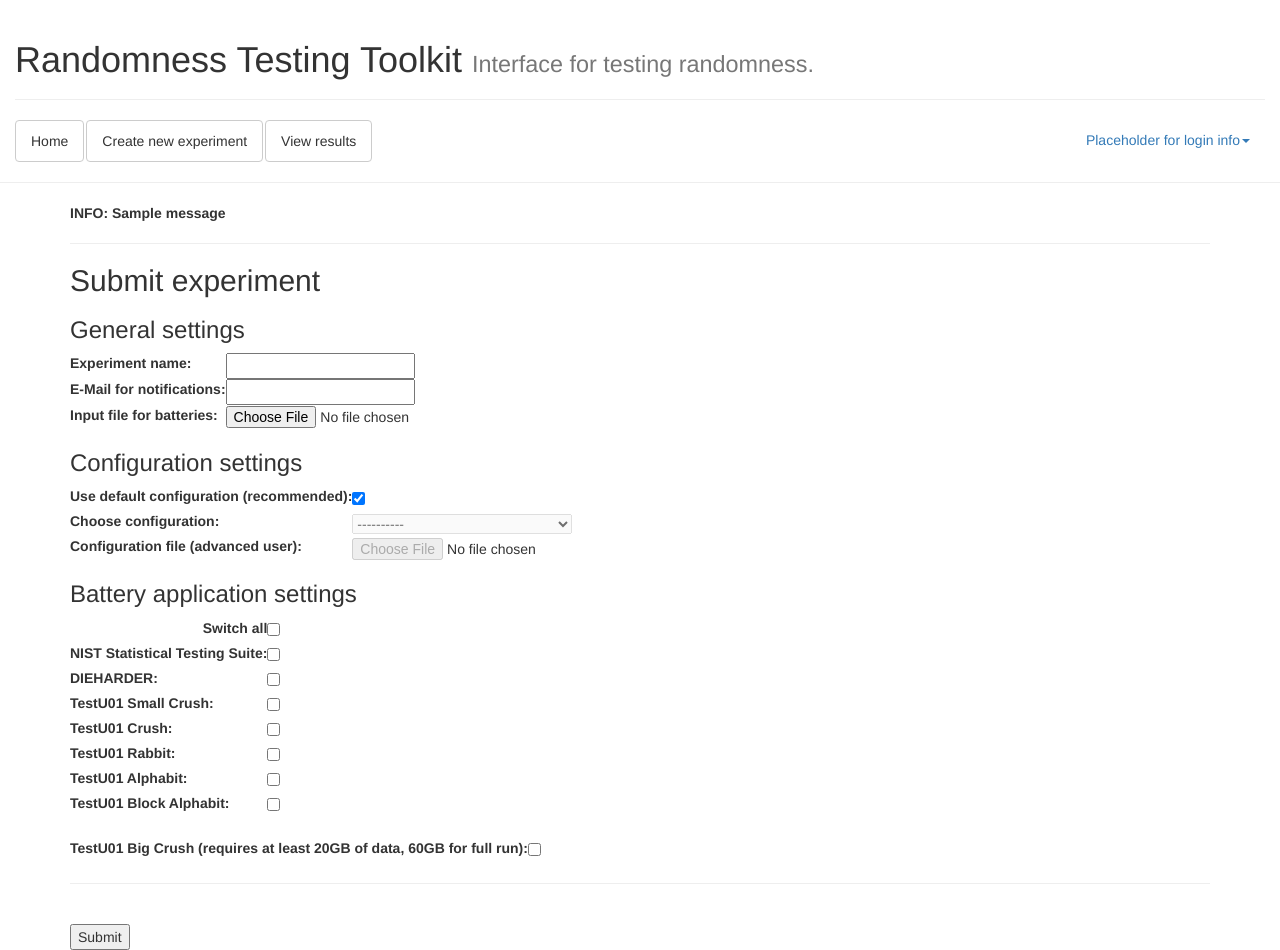
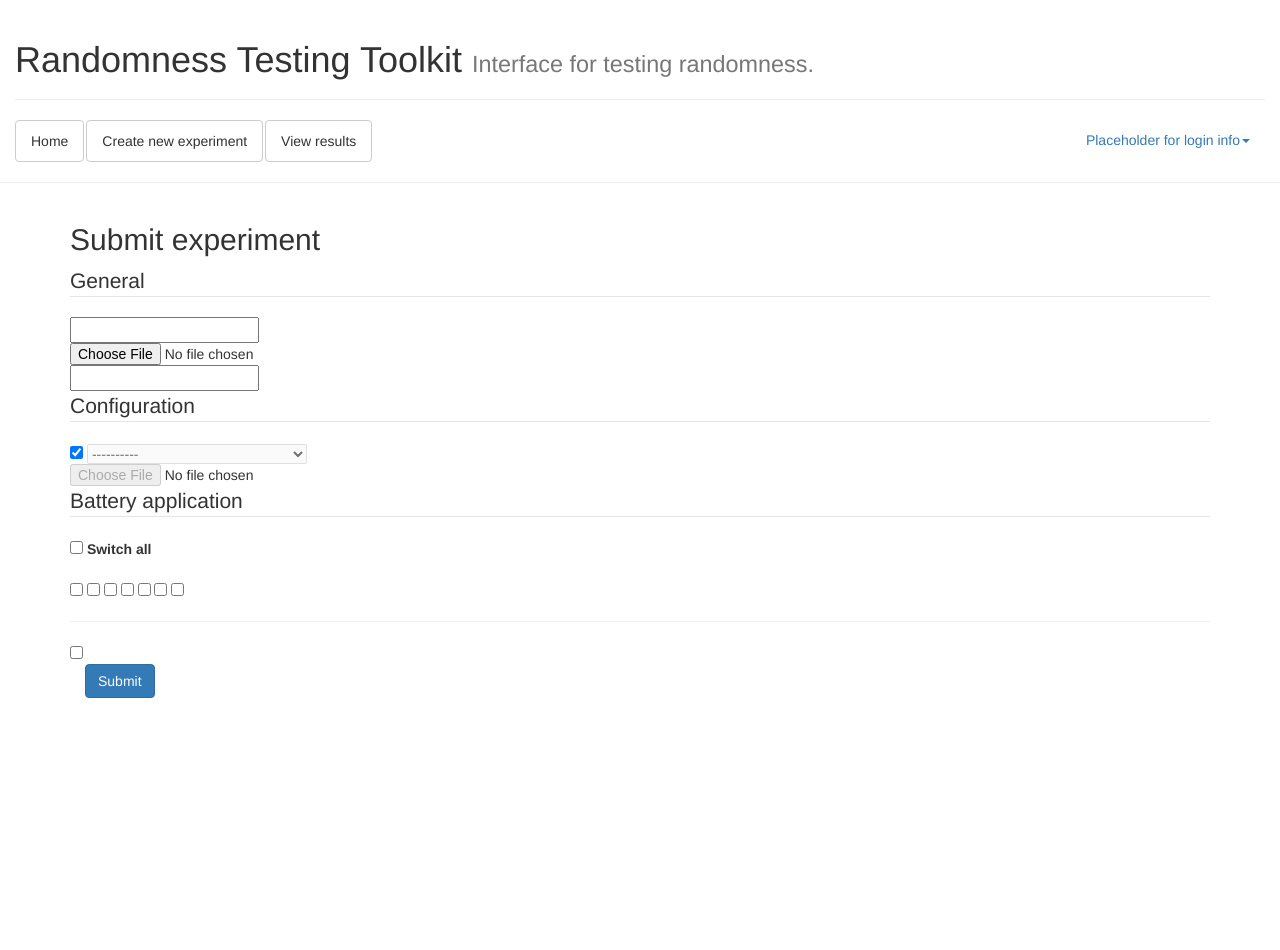
Before and after one commit to crocs-muni/RTTWebInterface, a Django app: page /SubmitExperiment/000/ in a window 1280 px wide. After the commit the page ends 698 px from the top, so only its background shows below. Run offline with Django 3.2, Linux system fonts and the light colour scheme; tables that the repository leaves empty hold one stand-in row (values such as "Sample post"); one stand-in notice (Sample message) is shown; parts of the project's set-up code (start-up, migrations or seed data) failed here and were passed over; some libraries are stand-ins or nearby versions.

Commit message:
Perfected SubmitExperiment form Full with checks, warnings, errors and successes... And it is not a total mess either. Needs django-bootstrap-form installed

```diff
--- a/RTTWebInterface/settings.py
+++ b/RTTWebInterface/settings.py
@@ -35,6 +35,7 @@ ALLOWED_HOSTS = []
 INSTALLED_APPS = [
     'ViewResults.apps.ViewresultsConfig',
     'SubmitExperiment.apps.SubmitexperimentConfig',
+    'bootstrapform',
     'django.contrib.admin',
     'django.contrib.auth',
     'django.contrib.contenttypes',
--- a/SubmitExperiment/forms.py
+++ b/SubmitExperiment/forms.py
@@ -53,14 +53,26 @@ class ExperimentForm(forms.Form):
         tu_ab = cleaned_data.get("batt_tu_ab")
         tu_bab = cleaned_data.get("batt_tu_bab")
 
-        if not default_cfg and choose_cfg is None and own_cfg is None:
-            raise forms.ValidationError("You must either use default configuration or choose prepared "
-                                        "configuration or provide own configuration file.",
-                                        code='invalid')
+        errors = []
 
-        if not sts and not die and not tu_sc and not tu_c and \
-                not tu_bc and not tu_rab and not tu_ab and not tu_bab:
-            raise forms.ValidationError("No batteries were set for execution.",
-                                        code='invalid')
+        cfg_settings_sum = 0
+        if default_cfg:
+            cfg_settings_sum += 1
+        if choose_cfg is not None:
+            cfg_settings_sum += 1
+        if own_cfg is not None:
+            cfg_settings_sum += 1
+
+        if cfg_settings_sum == 0:
+            errors.append("You must specify configuration of the experiment.")
+
+        if cfg_settings_sum > 1:
+            errors.append("You specified multiple configurations of the experiment.")
+
+        if not (sts or die or tu_sc or tu_c or tu_bc or tu_rab or tu_ab or tu_bab):
+            errors.append("No battery was set for execution.")
+
+        if len(errors) > 0:
+            raise forms.ValidationError(errors)
 
         return cleaned_data
--- a/SubmitExperiment/templates/SubmitExperiment/index.html
+++ b/SubmitExperiment/templates/SubmitExperiment/index.html
@@ -2,118 +2,87 @@
 
 {% block content %}
 
-{% if errors %}
-    {% for e in errors %}
-        <b>ERROR: {{ e }}</b><br/>
+    {% if messages.warnings %}
+        <div class="alert alert-warning">
+            {% for m in messages.warnings %}
+                <strong>Warning: </strong>{{ m }}<br/>
             {% endfor %}
-    <hr />
+        </div>
     {% endif %}
 
-{% if messages %}
-    {% for m in messages %}
-        <b>INFO: {{ m }}</b><br/>
+    {% if messages.errors %}
+        <div class="alert alert-danger">
+            {% for m in messages.errors %}
+                <strong>Error: </strong>{{ m }}<br/>
             {% endfor %}
-    <hr />
+        </div>
+    {% endif %}
+
+    {% if messages.info %}
+        <div class="alert alert-info">
+            {% for m in messages.info %}
+                <strong>Info: </strong>{{ m }}<br/>
+            {% endfor %}
+        </div>
+    {% endif%}
+
+    {% if messages.success %}
+        <div class="alert alert-success">
+            {% for m in messages.success %}
+                <strong>Success: </strong>{{ m }}<br/>
+            {% endfor %}
+        </div>
     {% endif %}
 
     <h2>{% block title %}Submit experiment{% endblock %}</h2>
 
+    {% load bootstrap %}
     <form method="post" enctype="multipart/form-data" action="{% if access_code %}{% url 'SubmitExperiment:index' access_code %}{% else %}{% url 'SubmitExperiment:index' %}{% endif %}">
-    {% csrf_token%}
-    {{ form.non_field_errors }}
-    <h3>General settings</h3>
-    <table>
-        <tr>
-            {{ form.exp_name.errors }}
-            <td>{{ form.exp_name.label_tag }}</td>
-            <td>{{ form.exp_name }}</td>
-        </tr>
-        <tr>
-            {{ form.email.errors }}
-            <td>{{ form.email.label_tag }}</td>
-            <td>{{ form.email }}</td>
-        </tr>
-        <tr>
-            {{ form.in_file.errors }}
-            <td>{{ form.in_file.label_tag }}</td>
-            <td>{{ form.in_file }}</td>
-        </tr>
-    </table>
+        {% csrf_token %}
+        {% if form.non_field_errors %}
+            <ul>
+                {% for m in form.non_field_errors %}
+                    <li><p class="text-danger">{{ m }}</p></li>
+                {% endfor %}
+            </ul>
+        {% endif %}
 
-    <h3>Configuration settings</h3>
-    <table>
-        <tr>
-            {{ form.default_cfg.errors }}
-            <td>{{ form.default_cfg.label_tag }}</td>
-            <td>{{ form.default_cfg }}</td>
-        </tr>
-        <tr>
-            {{ form.choose_cfg.errors }}
-            <td>{{ form.choose_cfg.label_tag }}</td>
-            <td>{{ form.choose_cfg }}</td>
-        </tr>
-        <tr>
-            {{ form.own_cfg.errors }}
-            <td>{{ form.own_cfg.label_tag }}</td>
-            <td>{{ form.own_cfg }}</td>
-        </tr>
-    </table>
+        <fieldset>
+            <legend>General</legend>
+            {{ form.exp_name|bootstrap }}
+            {{ form.in_file|bootstrap }}
+            {{ form.email|bootstrap }}
+        </fieldset>
 
-    <h3>Battery application settings</h3>
-    <table>
-        <tr>
-            <td align="right"><label for="batt_all">Switch all</label></td>
-            <td><input type="checkbox" name="batt_all" id="batt_all" onclick="switchBatteries();"></td>
-        </tr>
-        <tr>
-            {{ form.batt_sts.errors }}
-            <td>{{ form.batt_sts.label_tag }}</td>
-            <td>{{ form.batt_sts }}</td>
-        </tr>
-        <tr>
-            {{ form.batt_die.errors }}
-            <td>{{ form.batt_die.label_tag }}</td>
-            <td>{{ form.batt_die }}</td>
-        </tr>
-        <tr>
-            {{ form.batt_tu_sc.errors }}
-            <td>{{ form.batt_tu_sc.label_tag }}</td>
-            <td>{{ form.batt_tu_sc }}</td>
-        </tr>
-        <tr>
-            {{ form.batt_tu_c.errors }}
-            <td>{{ form.batt_tu_c.label_tag }}</td>
-            <td>{{ form.batt_tu_c }}</td>
-        </tr>
-        <tr>
-            {{ form.batt_tu_rab.errors }}
-            <td>{{ form.batt_tu_rab.label_tag }}</td>
-            <td>{{ form.batt_tu_rab }}</td>
-        </tr>
-        <tr>
-            {{ form.batt_tu_ab.errors }}
-            <td>{{ form.batt_tu_ab.label_tag }}</td>
-            <td>{{ form.batt_tu_ab }}</td>
-        </tr>
-        <tr>
-            {{ form.batt_tu_bab.errors }}
-            <td>{{ form.batt_tu_bab.label_tag }}</td>
-            <td>{{ form.batt_tu_bab }}</td>
-        </tr>
-    </table>
+        <fieldset>
+            <legend>Configuration</legend>
+            {{ form.default_cfg|bootstrap }}
+            {{ form.choose_cfg|bootstrap }}
+            {{ form.own_cfg|bootstrap }}
+        </fieldset>
 
-    <br/>
-    <table>
-        <tr>
-            {{ form.batt_tu_bc.errors }}
-            <td>{{ form.batt_tu_bc.label_tag }}</td>
-            <td>{{ form.batt_tu_bc }}</td>
-        </tr>
-    </table>
+        <fieldset>
+            <legend>Battery application</legend>
+            <div class="form-group">
+                <input type="checkbox" name="batt_all" id="batt_all" onclick="switchBatteries();">
+                <label for="batt_all">Switch all</label>
+            </div>
+            {{ form.batt_sts|bootstrap }}
+            {{ form.batt_die|bootstrap }}
+            {{ form.batt_tu_sc|bootstrap }}
+            {{ form.batt_tu_c|bootstrap }}
+            {{ form.batt_tu_rab|bootstrap }}
+            {{ form.batt_tu_ab|bootstrap }}
+            {{ form.batt_tu_bab|bootstrap }}
+            <hr/>
+            {{ form.batt_tu_bc|bootstrap }}
+        </fieldset>
 
-    <hr/>
-    <br/>
-    <input type="submit" value="Submit"/>
+        <div class="form-group">
+            <div class="col-sm-10">
+                <button type="submit" class="btn btn-primary">Submit</button>
+            </div>
+        </div>
     </form>
 
     <script language="JavaScript">
--- a/SubmitExperiment/views.py
+++ b/SubmitExperiment/views.py
@@ -6,6 +6,7 @@ from .forms import ExperimentForm
 from .models import PredefinedConfiguration
 from .models import AccessCode
 
+from types import SimpleNamespace
 import subprocess
 import shlex
 import os
@@ -98,10 +99,16 @@ def index(request, access_code=None):
         }
         return render(request, 'SubmitExperiment/index.html', ctx)
     else:
+        # Object that will be passed into the context
+        messages = SimpleNamespace()
+        messages.info = []
+        messages.success = []
+        messages.warnings = []
+        messages.errors = []
+
         # Validate form and submit experiment
         form = ExperimentForm(request.POST, request.FILES)
         if form.is_valid():
-            messages = []
             in_file = request.FILES['in_file']
 
             if form.cleaned_data['default_cfg']:
@@ -119,11 +126,11 @@ def index(request, access_code=None):
 
                 if last_leq_id is None:
                     last_leq_id = config_list[0].id
-                    messages.append("Provided file is too small for all configurations.")
+                    messages.warnings.append("Provided file is too small for all configurations.")
 
                 chosen_cfg = PredefinedConfiguration.objects.get(id=last_leq_id)
-                messages.append("Best possible configuration was chosen and requires {} bytes."
-                                .format(chosen_cfg.required_bytes))
+                messages.info.append("Best possible configuration was chosen and requires {} bytes."
+                                     .format(chosen_cfg.required_bytes))
                 cfg_file = chosen_cfg.cfg_file
 
             elif form.cleaned_data['choose_cfg'] is not None:
@@ -131,10 +138,10 @@ def index(request, access_code=None):
                 cfg = PredefinedConfiguration.objects.get(id=form.cleaned_data['choose_cfg'].id)
                 cfg_file = cfg.cfg_file
                 if in_file.size < cfg.required_bytes:
-                    messages.append("Warning: Your file is smaller than "
-                                    "recommended file size for chosen configuration.")
-                    messages.append("Recommended file size: {} bytes".format(cfg.required_bytes))
-                    messages.append("Size of provided file: {} bytes".format(in_file.size))
+                    messages.warnings.append("Your file is smaller than "
+                                             "recommended file size for chosen configuration.")
+                    messages.warnings.append("Recommended file size: {} bytes".format(cfg.required_bytes))
+                    messages.warnings.append("Size of provided file: {} bytes".format(in_file.size))
             else:
                 # User provided his own configuration
                 cfg_file = request.FILES['own_cfg']
@@ -144,21 +151,22 @@ def index(request, access_code=None):
             cfg_file_path = fs.path(fs.save(cfg_file.name, cfg_file))
 
             try:
-                print()
-                submit_experiment(form, in_file_path, cfg_file_path)
-                #_thread.start_new_thread(submit_experiment,
-                #                         (form, in_file_path, cfg_file_path))
+                _thread.start_new_thread(submit_experiment,
+                                         (form, in_file_path, cfg_file_path))
             except BaseException as e:
-                print('wtf: {}'.format(e))
+                print('Could not start a thread: {}'.format(e))
 
+            messages.success.append('Experiment \"{}\" was created.'.format(form.cleaned_data['exp_name']))
             ctx = {
-                'messages': messages + ['Experiment was created'],
+                'messages': messages,
                 'access_code': access_code,
                 'form': ExperimentForm(),
             }
         else:
+            messages.errors.append('Submitted form was not valid.')
+            messages.info.append('Please fix the errors and try again.')
             ctx = {
-                'errors': ['Something shitty happened.'],
+                'messages': messages,
                 'access_code': access_code,
                 'form': form,
             }
```
Lines whose indentation alone changed are shown as unchanged.
